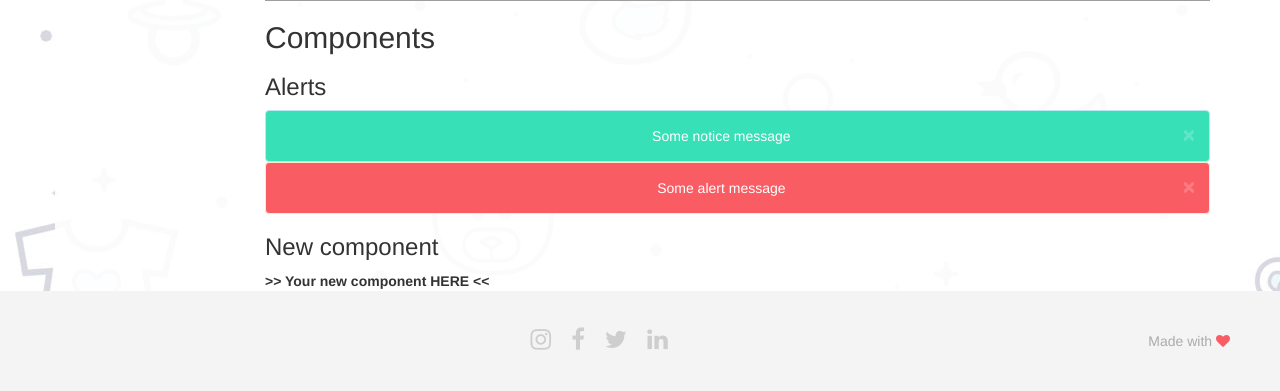
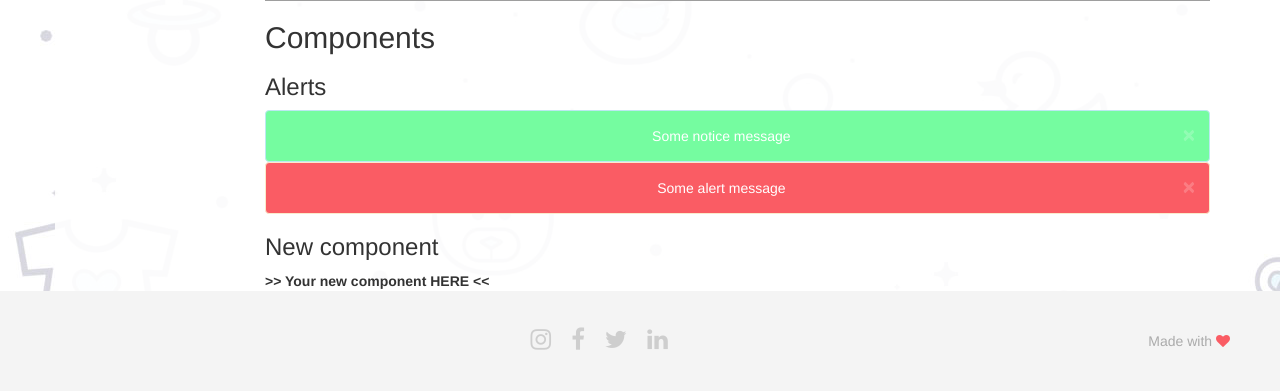
Before and after one commit to MetayerF/mylittlehero, a Rails app: page /styleguide in a window 1280 px wide. Shown: the part 2882-3273 px from the top of the page. Run offline with Rails 7, Linux system fonts and the light colour scheme; a user stored in the database is signed in; style sheets or scripts are compiled from the project's sources; some libraries are stand-ins or nearby versions; some web fonts are replaced; grey boxes are pictures that could not be loaded.

Commit message:
Add green to colors

```diff
--- a/app/assets/stylesheets/config/_colors.scss
+++ b/app/assets/stylesheets/config/_colors.scss
@@ -5,7 +5,7 @@ $red: rgb(250, 92, 100);
 $blue: rgb(34, 79, 109);
 $yellow: #FDB631;
 $orange: #E67E22;
-$green: rgb(55, 224, 183);
+$green: #75FCA0;
 $gray: #000000;
 $light-gray: rgba(216, 216, 216, 0.3);
 $white: rgba(255, 255, 255, 0.9);
```
